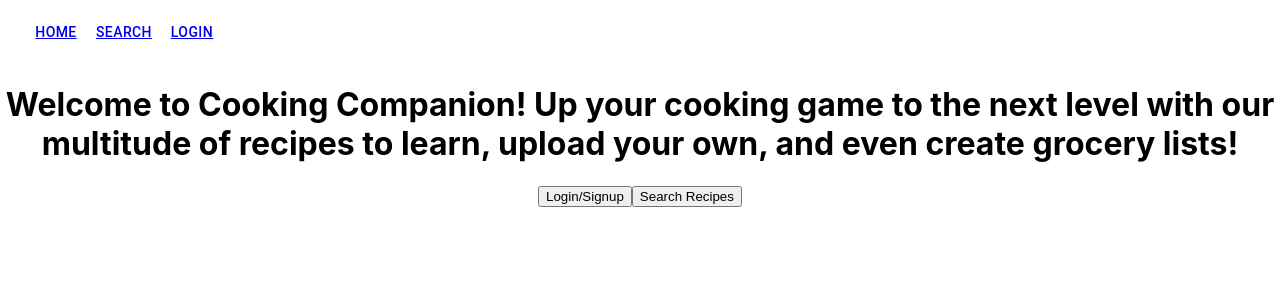
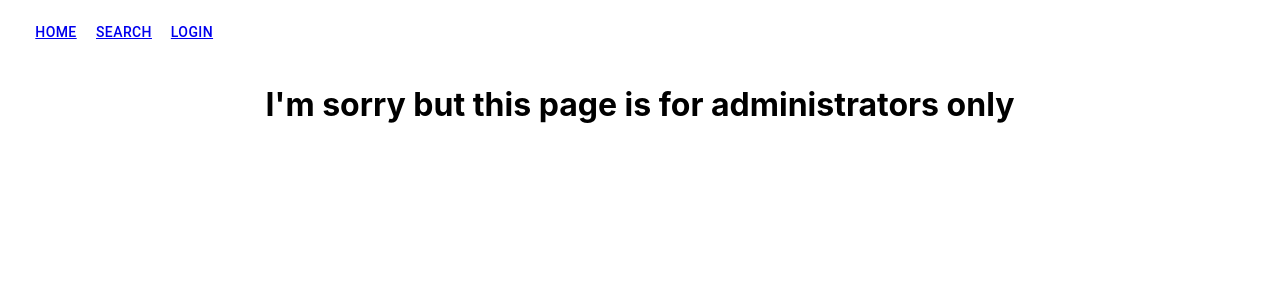
Before and after one commit to kevCurnow/CookingCompanion-Client, a React (Create React App) app: page /admin in a window 1280 px wide. Shown: the top 300 px of the page. Built offline with nearby package versions, Linux system fonts and the light colour scheme.

Commit message:
finally figured out the right way to do admin

```diff
--- a/src/App.tsx
+++ b/src/App.tsx
@@ -10,7 +10,7 @@ import Navbar from './components/Navbar/Navbar';
 interface IState {
   sessionToken: string,
   spoonID: number | undefined
-  // isLoggedIn: boolean
+  isAdmin: string
 }
 
 export default class App extends Component<{}, IState> {
@@ -18,10 +18,14 @@ export default class App extends Component<{}, IState> {
     super(props);
     this.state = {
       sessionToken: "",
-      spoonID: undefined
-      // isLoggedIn: false
+      spoonID: undefined,
+      isAdmin: "false"
     };
   };
+
+  componentDidUpdate() {
+    console.log(`Current user is an admin: ${localStorage.getItem("adminRole")}`);
+  }
 
   updateSessionToken = (newToken: string) => {
     localStorage.setItem("sessionToken", newToken);
@@ -31,6 +35,17 @@ export default class App extends Component<{}, IState> {
 
   updateRecipeID = (newID: number) => {
     this.setState({ spoonID: newID})
+  }
+
+  adminVerification = (adminString: string) => {
+    if (adminString !== null) {
+       this.setState({ isAdmin: adminString})
+       localStorage.setItem("adminRole", adminString)
+    } else {
+      this.setState({ isAdmin: "false"});
+      localStorage.setItem("adminRole", "false")
+    }
+
   }
 
   // componentDidMount() {
@@ -52,6 +67,8 @@ export default class App extends Component<{}, IState> {
                 sessionToken={this.state.sessionToken}
                 updateRecipeID={this.updateRecipeID}
                 spoonID={this.state.spoonID}
+                isAdmin={this.state.isAdmin}
+                adminVerification={this.adminVerification}
                 />
             </Router>
             {/* {!session ? (
--- /dev/null
+++ b/src/components/User/Admin/Admin.tsx
@@ -0,0 +1,32 @@
+import React, {Component} from "react";
+import APIURL from "../../../helpers/environment";
+
+type AcceptedProps = {
+    isAdmin: string
+}
+
+interface IState {
+    adminMessage: string;
+}
+
+export default class Admin extends Component<AcceptedProps, IState> {
+    constructor(props: AcceptedProps) {
+        super(props);
+        this.state = {
+            adminMessage: ""
+        }
+    }
+
+    componentDidMount() {
+        console.log(this.props.isAdmin);
+        localStorage.adminRole === "true" ? this.setState({ adminMessage: "Welcome Admin!"}) : this.setState({ adminMessage: "I'm sorry but this page is for administrators only"})
+    }
+
+    render() {
+        return (
+            <div>
+                <h1>{this.state.adminMessage}</h1>
+            </div>
+        )
+    }
+}
--- a/src/components/User/Auth.tsx
+++ b/src/components/User/Auth.tsx
@@ -5,6 +5,8 @@ import { Redirect, BrowserRouter as Router } from "react-router-dom";
 type AcceptedProps = {
   updateSessionToken: (newToken: string) => void;
   sessionToken: string;
+  isAdmin: string;
+  adminVerification: (adminRole: string) => void;
 }
 
 interface IState {
@@ -12,7 +14,6 @@ interface IState {
   lastName: string;
   userName: string;
   password: string;
-  isAdmin: boolean;
   loginToggle: boolean;
 }
 
@@ -24,7 +25,6 @@ class Auth extends Component<AcceptedProps, IState> {
       lastName: "",
       userName: "",
       password: "",
-      isAdmin: false,
       loginToggle: true
     };
   }
@@ -62,7 +62,7 @@ class Auth extends Component<AcceptedProps, IState> {
       lastName: this.state.lastName,
       userName: this.state.userName,
       password: this.state.password,
-      isAdmin: this.state.isAdmin
+      isAdmin: "false"
     };
     fetch(url, {
       method: 'POST',
@@ -74,9 +74,13 @@ class Auth extends Component<AcceptedProps, IState> {
     .then(res => res.json())
     .then(data => {
       console.log(data);
+      console.log(data.user.isAdmin);
       this.props.updateSessionToken(data.sessionToken);
+      this.props.adminVerification(data.user.isAdmin);
+
       console.log(this.props.sessionToken);
     })
+
     .catch(err => console.log(err))
 
   }
@@ -89,6 +93,7 @@ class Auth extends Component<AcceptedProps, IState> {
     this.setState({ lastName: ''});
     this.setState({ userName: ''});
     this.setState({ password: ''});
+
   }
 
   render() {
--- a/src/site/SwitchController.tsx
+++ b/src/site/SwitchController.tsx
@@ -4,6 +4,7 @@ import Splash from "../components/Splash/Splash";
 import Auth from "../components/User/Auth";
 import RecipeSearch from "../components/Recipes/RecipeSearch";
 import Recipe from "../components/Recipes/Recipe";
+import Admin from "../components/User/Admin/Admin";
 
 type controllerState = {};
 type ControllerProps = {
@@ -11,6 +12,8 @@ type ControllerProps = {
     updateRecipeID: (newID: number) => void;
     sessionToken: string;
     spoonID: number | undefined;
+    isAdmin: string;
+    adminVerification: (adminString: string) => void;
 };
 
 const SwitchController: FC<ControllerProps> = (props) => {
@@ -20,11 +23,11 @@ const SwitchController: FC<ControllerProps> = (props) => {
             <Switch>
                 <Route exact path="/"> <Splash /> </Route>
                 <Route exact path="/home"><Splash /></Route>
-                <Route exact path="/auth"><Auth updateSessionToken={props.updateSessionToken} sessionToken={props.sessionToken}/></Route>
+                <Route exact path="/auth"><Auth updateSessionToken={props.updateSessionToken} sessionToken={props.sessionToken} isAdmin={props.isAdmin} adminVerification={props.adminVerification}/></Route>
                 <Route exact path="/search" render={() => <RecipeSearch sessionToken={props.sessionToken} updateRecipeID={props.updateRecipeID} spoonID={props.spoonID}/>} />
                 <Route exact path="/recipe" render={() => <Recipe sessionToken={props.sessionToken} spoonID={props.spoonID}/>} />
                 <Route exact path="/groceries" render={() => <Splash />} />
-                <Route exact path="/admin" render={() => <Splash />} />
+                <Route exact path="/admin" render={() => <Admin isAdmin={props.isAdmin} />} />
                 <Route exact path="/logout" render={() => <Splash />} />
             </Switch>
 
```
